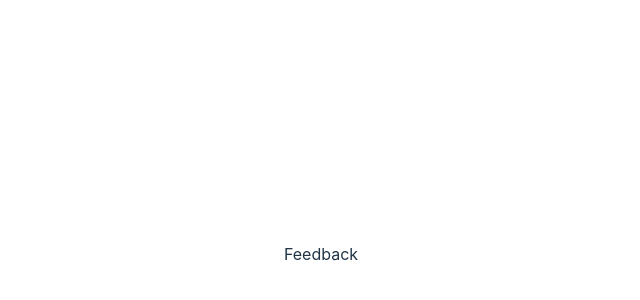
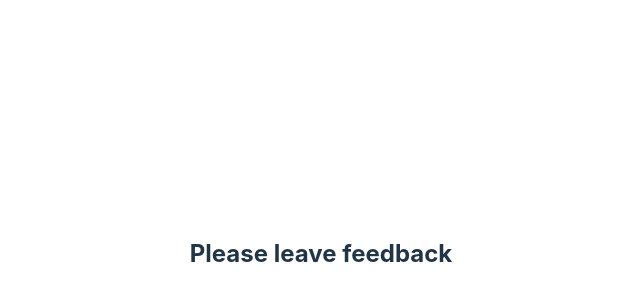
Before and after one commit to reutmihai/goit-react-hw-04-feedback, a React (Vite) app: page / in a window 1280 px wide. Shown: the part 146-446 px from the top of the page, without its empty margins (319-959 px from the left). Built offline with nearby package versions, Linux system fonts and the light colour scheme.

Commit message:
commit test

```diff
--- a/src/App.jsx
+++ b/src/App.jsx
@@ -6,7 +6,7 @@ const App = () => {
 
   return (
     <div className='container'>
-      <p>Feedback</p>
+      <h2>Please leave feedback</h2>
     </div>
   )
 }
```
